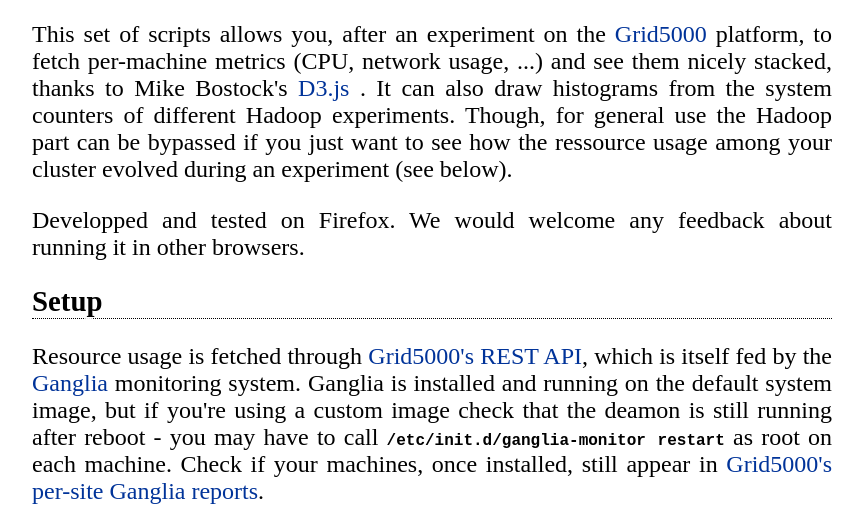
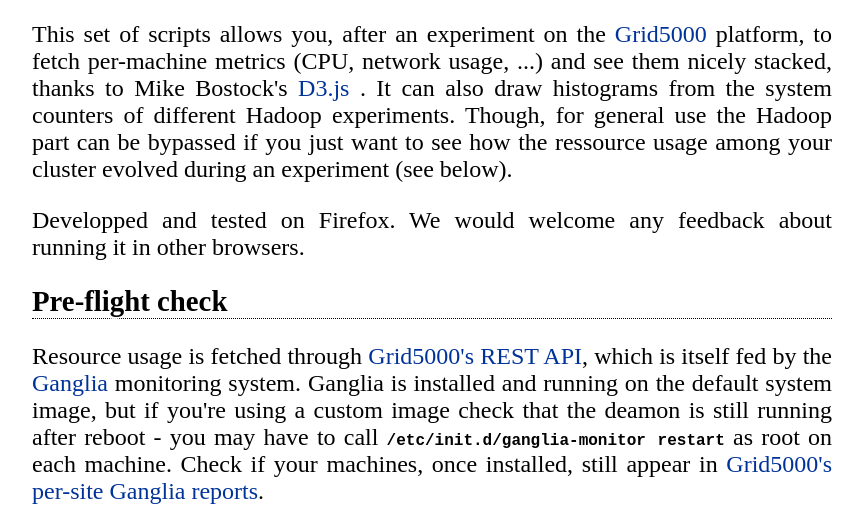
Before and after one commit to martinkirch/g5k-v11n, a plain HTML site: page index.html in a window 1280 px wide. Shown: the part 238-764 px from the top of the page, without its empty margins (208-1071 px from the left). Drawn offline with Linux system fonts and the light colour scheme; a web font is replaced by a local one.

Commit message:
title change

```diff
--- a/index.html
+++ b/index.html
@@ -112,7 +112,7 @@
 
 
 
-	<h2>Setup</h2>
+	<h2>Pre-flight check</h2>
 	<p>
 		Resource usage is fetched through
 		<a href="https://www.grid5000.fr/mediawiki/index.php/API_all_in_one_Practical" target="_blank">Grid5000's REST API</a>,
```
